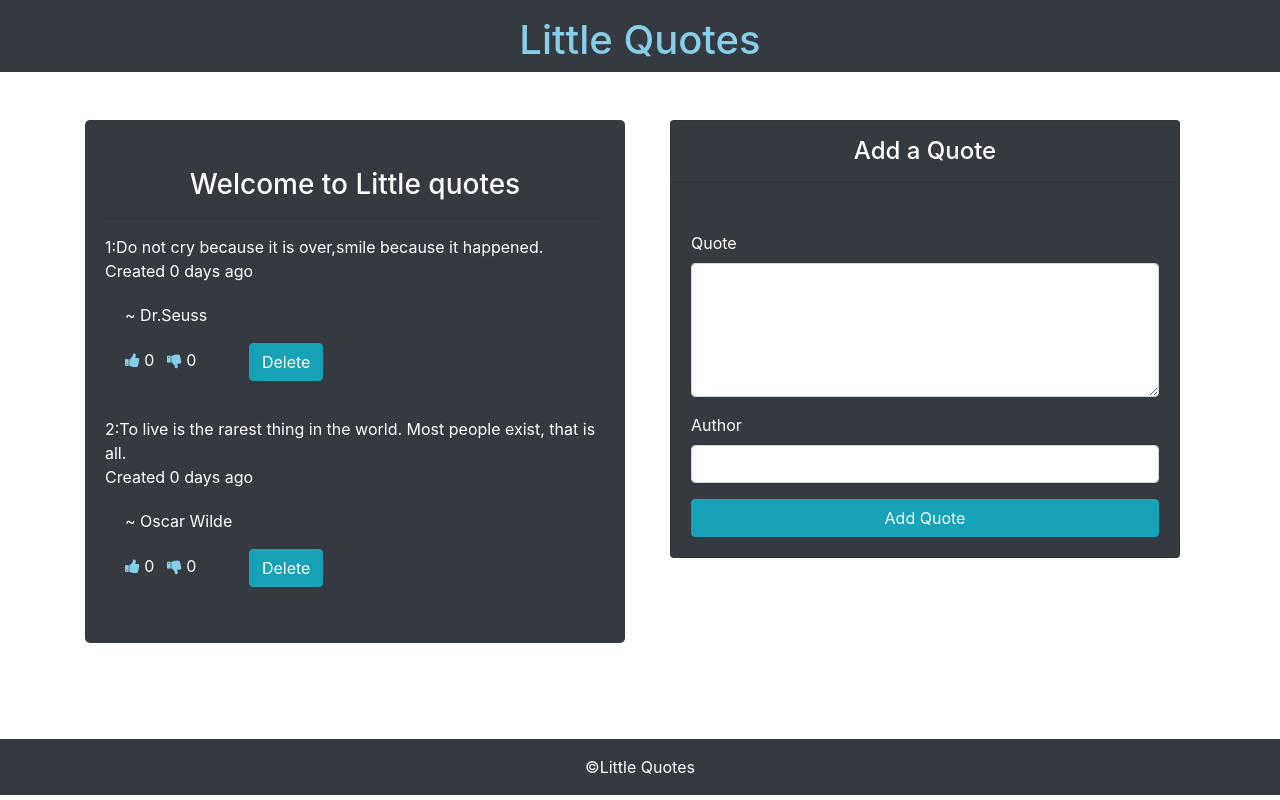
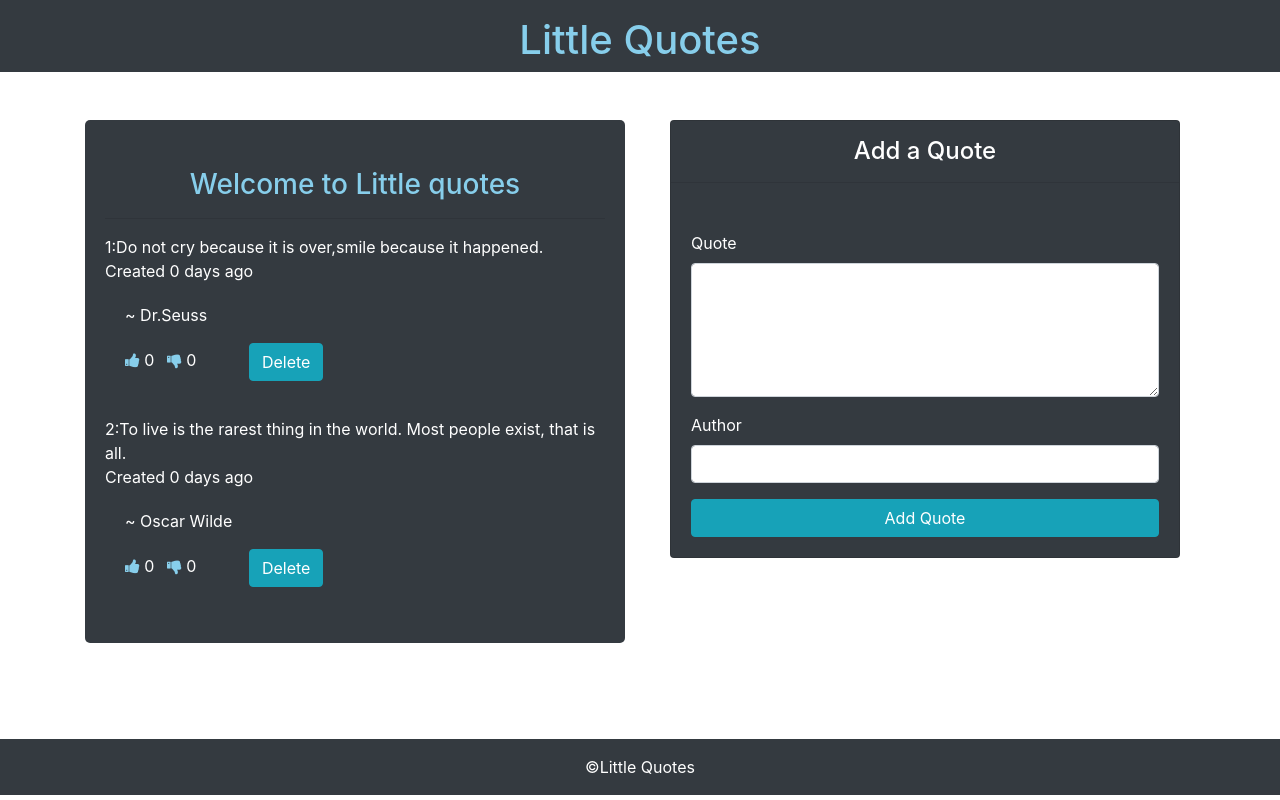
Before and after one commit to IreneMercy/Quotes, an Angular app: page / in a window 1280 px wide. Built offline with nearby package versions, Linux system fonts and the light colour scheme.

Commit message:
add color to quote intro

```diff
--- a/src/styles.css
+++ b/src/styles.css
@@ -11,3 +11,7 @@
 .title{
   color:skyblue;
 }
+.welcome{
+  text-transform: titlecase;
+  color: skyblue;
+}
```
